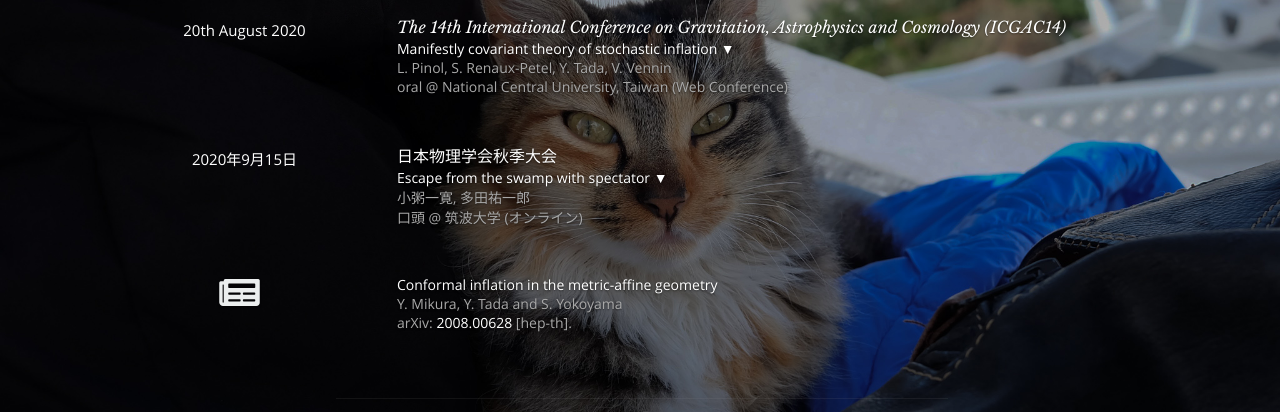
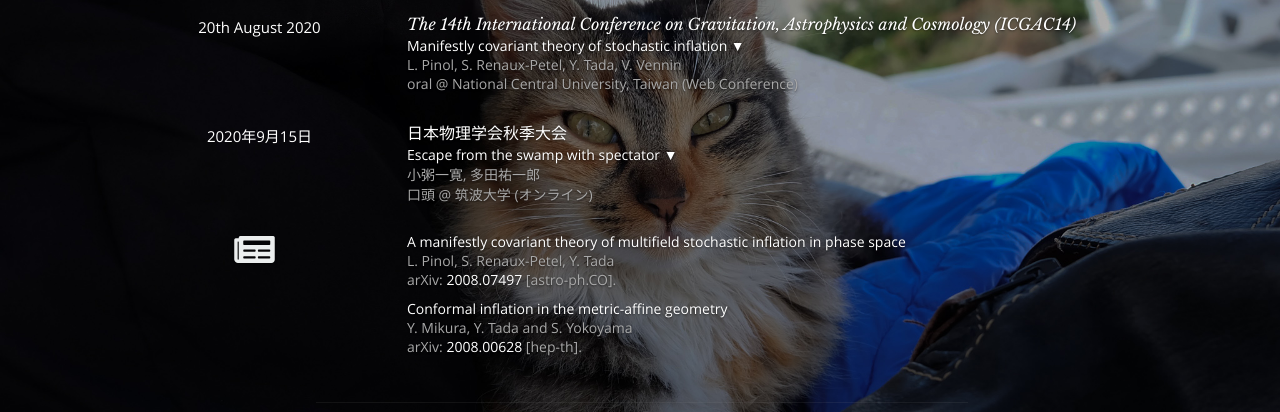
Before and after one commit to NekomammaT/NekomammaT.github.io, a plain HTML site: page index.html in a window 1280 px wide. Shown: the part 210-622 px from the top of the page. Drawn offline with nearby package versions, Linux system fonts and the light colour scheme; files whose address does not match are found by name.

Commit message:
a manifestly covariant

```diff
--- a/css/layout.css
+++ b/css/layout.css
@@ -83,6 +83,9 @@ header .banner-text hr {
    margin: 18px auto 24px auto;
    border-color: #2F2D2E;
    border-color: rgba(150, 150, 150, .1);
+}
+header .banner-text p {
+    margin-bottom: 10px;
 }
 
 header .content {
--- a/index.html
+++ b/index.html
@@ -65,7 +65,7 @@
 
       </nav> <!-- end #nav-wrap -->
 
-      <div class="row banner">
+      <div class="banner">
         <div class="banner-text">
           <h1 class="responsive-headline">I'm Yuichiro TADA.</h1>
 
@@ -86,13 +86,13 @@
 			       obj.display=(obj.display=='none')?'block':'none';">
 		  <a style ="cursor:pointer;">
 		    Manifestly covariant theory of stochastic inflation ▼
-		  </a>
+		  </a><br>
 		</span>
 		<span id="17082020"
 		      style="display:none;clear:both;margin-left:0.5em">
+		  The stochastic approach to inflation can non-perturbatively treat the superhorizon fluctuations as the classical random noise to go beyond the standard perturbative QFT approach. I first review how this approach enables us to calculate the observable curvature perturbations in a non-perturbative way and how it can be implemented in a numerical program. I then describe the covariance of the stochastic theory and the discretization scheme of the stochastic noise, which are important both theoretically and practically. Mathematically the stochastic noise can be discretized in an arbitrary manner, but we reveal the physically motivated discretization, which ensures the covariance of the stochastic theory on the inflatons' target manifold.
 		  <br>
-		  The stochastic approach to inflation can non-perturbatively treat the superhorizon fluctuations as the classical random noise to go beyond the standard perturbative QFT approach. I first review how this approach enables us to calculate the observable curvature perturbations in a non-perturbative way and how it can be implemented in a numerical program. I then describe the covariance of the stochastic theory and the discretization scheme of the stochastic noise, which are important both theoretically and practically. Mathematically the stochastic noise can be discretized in an arbitrary manner, but we reveal the physically motivated discretization, which ensures the covariance of the stochastic theory on the inflatons' target manifold.
-		</span><br>
+		</span>
 		<span>
 		  L. Pinol, S. Renaux-Petel, Y. Tada, V. Vennin <br>
 		  oral @ National Central University, Taiwan (Web Conference)
@@ -116,13 +116,12 @@
 			       obj.display=(obj.display=='none')?'block':'none';">
 		  <a style="cursor:pointer;">
 		    Escape from the swamp with spectator ▼
-		  </a>
+		  </a><br>
 		</span>
 		<span id="15092020"
 		      style="display:none;clear:both;margin-left:0.5em">
-		  <br>
-		  近年弦理論の文脈で、ある種の低エネルギー有効理論がUV完全でない可能性を指摘する沼地予想が注目され、UV完全な有効理論が満たすべき様々な仮説的条件が提唱されている。これらはインフレーション機構にも制限を与え、典型的には長く続く加速膨張期を禁じる傾向がある。そこで我々は短いインフレーションが多数繰り返され合わせて必要な膨張量を達成する模型に着目し、これらが実際沼地仮説の条件を満たすことを示した。またこの模型のもと、大スケールでほぼスケール不変な初期ゆらぎをスペクテイター場によって実現し得ることも議論する。
-		</span><br>
+		  近年弦理論の文脈で、ある種の低エネルギー有効理論がUV完全でない可能性を指摘する沼地予想が注目され、UV完全な有効理論が満たすべき様々な仮説的条件が提唱されている。これらはインフレーション機構にも制限を与え、典型的には長く続く加速膨張期を禁じる傾向がある。そこで我々は短いインフレーションが多数繰り返され合わせて必要な膨張量を達成する模型に着目し、これらが実際沼地仮説の条件を満たすことを示した。またこの模型のもと、大スケールでほぼスケール不変な初期ゆらぎをスペクテイター場によって実現し得ることも議論する。<br>
+		</span>
 		<span>
 		  小粥一寛, 多田祐一郎 <br>
 		  口頭 @ 筑波大学 (オンライン)
@@ -137,17 +136,31 @@
 	    </div>
 	    <div class="nine columns content">
 	      <p>
+		<a href="#"
+		   target="_blank">
+		  A manifestly covariant theory of multifield stochastic inflation in phase space
+		</a><br>
+		<span>
+		  L. Pinol, S. Renaux-Petel, Y. Tada<br>
+		  arXiv: <a href="https://arxiv.org/abs/2008.07497"
+			    target="_blank">
+		    2008.07497 </a>
+		  [astro-ph.CO].
+		</span>
+	      </p>
+
+	      <p>
 		<a href="https://inspirehep.net/literature/1809872"
 		   target="_blank">
 		  Conformal inflation in the metric-affine geometry
 		</a><br>
 		<span>
 		  Y. Mikura, Y. Tada and S. Yokoyama <br>
+		  arXiv:
+		  <a href="https://arxiv.org/abs/2008.00628" target="_blank">
+		    2008.00628 </a>
+		  [hep-th].
 		</span>
-		arXiv:
-		<a href="https://arxiv.org/abs/2008.00628" target="_blank">
-		  2008.00628 </a>
-		[hep-th].
 	      </p>
 	    </div>
 	  </div>
```
Also changed, not shown: 2 other files.
